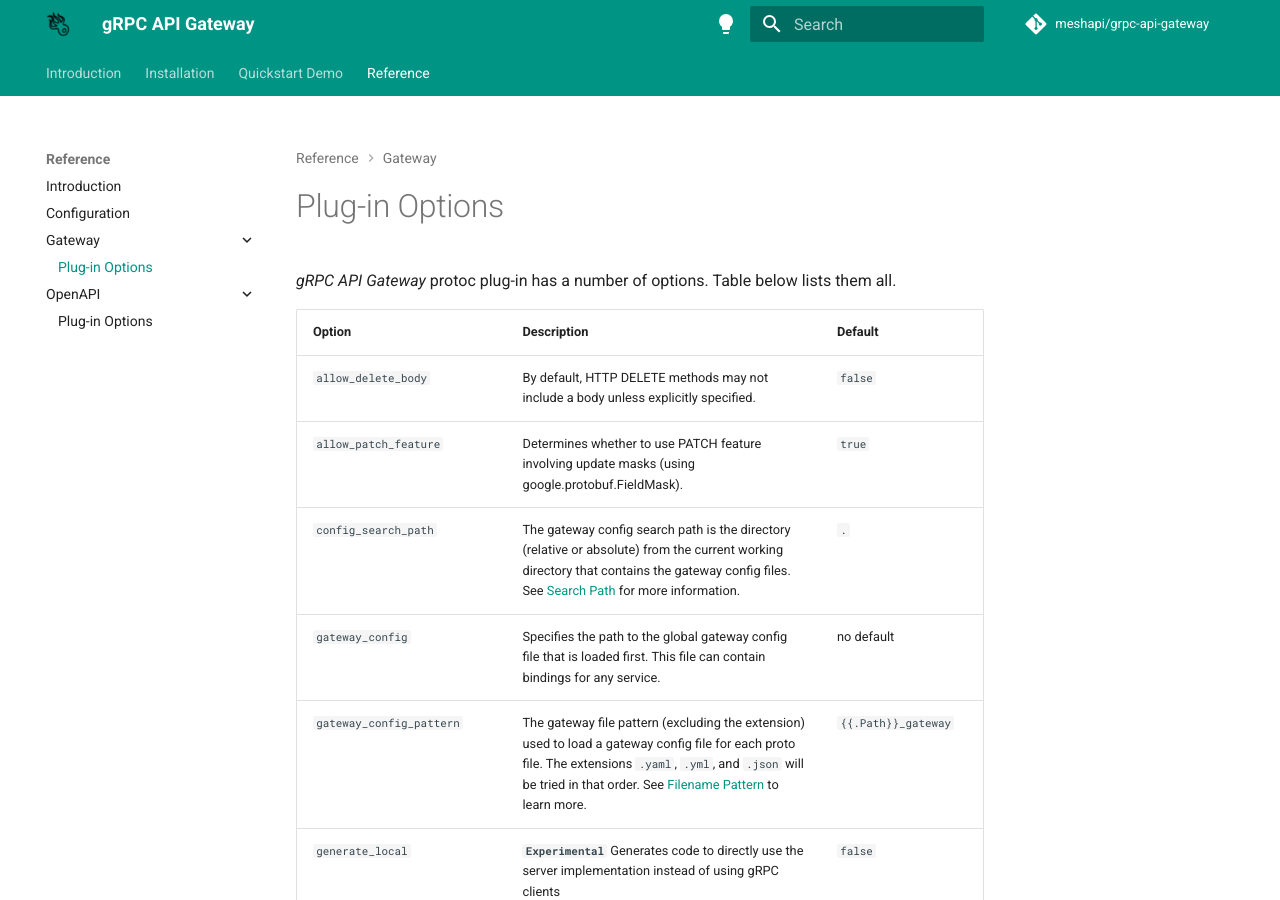
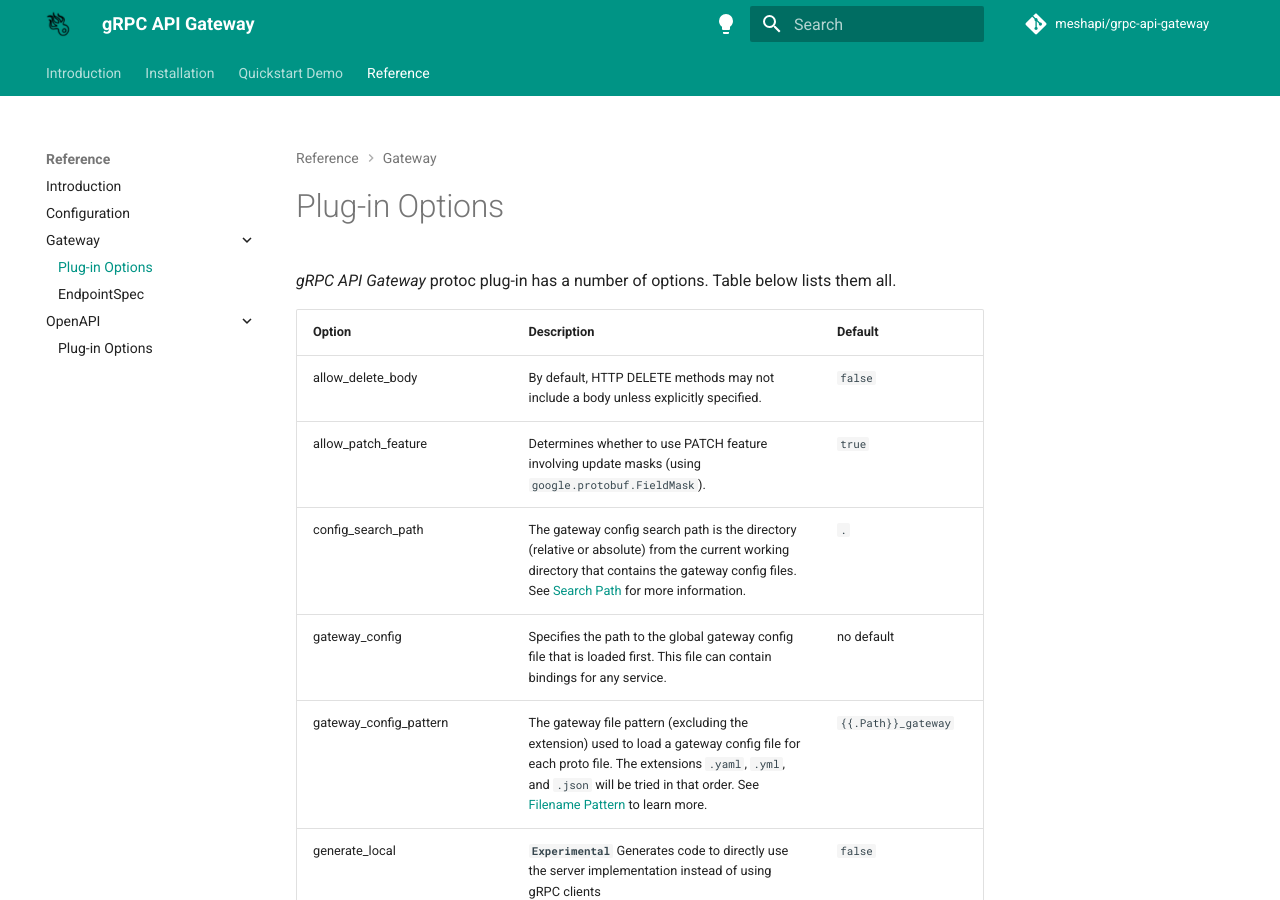
Before and after one commit to meshapi/grpc-api-gateway, an MkDocs documentation site: the page built from docs/reference/grpc/cli.md, in a window 1280 px wide and 900 px high. Built offline with MkDocs 1.6.1 and Material for MkDocs 9.7.7, drawn with Linux system fonts in a browser that asks for light colours; comment, search, counter and statistics services are not loaded.

```diff
--- a/docs/reference/grpc/cli.md
+++ b/docs/reference/grpc/cli.md
@@ -4,18 +4,18 @@ _gRPC API Gateway_ protoc plug-in has a number of options. Table below lists the
 
 | <div style="width:175px">Option</div>      | Description                               | <div style="width:130px">Default</div> |
 | --- | --- | --- |
-| `allow_delete_body` | By default, HTTP DELETE methods may not include a body unless explicitly specified. | `false` |
-| `allow_patch_feature` | Determines whether to use PATCH feature involving update masks (using google.protobuf.FieldMask). | `true` |
-| `config_search_path` | The gateway config search path is the directory (relative or absolute) from the current working directory that contains the gateway config files. See [Search Path](/grpc-api-gateway/reference/configuration/#search-path) for more information. | `.` |
-| `gateway_config` | Specifies the path to the global gateway config file that is loaded first. This file can contain bindings for any service. | no default |
-| `gateway_config_pattern` | The gateway file pattern (excluding the extension) used to load a gateway config file for each proto file. The extensions `.yaml`, `.yml`, and `.json` will be tried in that order. See [Filename Pattern](/grpc-api-gateway/reference/configuration/#filename-pattern) to learn more. | `{{.Path}}_gateway` |
-| `generate_local` | __`Experimental`__ Generates code to directly use the server implementation instead of using gRPC clients | `false` |
-| `generate_unbound_methods` | Determines whether unannotated RPC methods should be included in the proxy. Methods without explicit HTTP bindings will default to POST and will have the route pattern `/<grpc-service>/<method>`. | `false` |
-| `log_file` | If specified, plug-in writes all logs to this file instead. | no default |
-| `log_level` | Sets the log level, levels: `warning`, `info`, `trace` and `silent` | `warning` |
-| `omit_package_doc` | If true, no package comment will be included in the generated code | `false` |
-| `register_func_suffix` | Used to construct names of generated `Register*<Suffix>` methods. | `Handler` |
-| `repeated_path_param_separator` | Configures how repeated fields should be split. Allowed values are `csv`, `pipes`, `ssv` and `tsv`. | `csv` |
-| `request_context` | Determine whether to use HTTP request's context or not. | `true` |
-| `standalone` | Generates a standalone gateway package, which imports the target service package | `false` |
-| `warn_on_unbound_methods` | Emits a warning message if an RPC method has no mapping. | `false` |
+| allow_delete_body | By default, HTTP DELETE methods may not include a body unless explicitly specified. | `false` |
+| allow_patch_feature | Determines whether to use PATCH feature involving update masks (using `google.protobuf.FieldMask`). | `true` |
+| config_search_path | The gateway config search path is the directory (relative or absolute) from the current working directory that contains the gateway config files. See [Search Path](/grpc-api-gateway/reference/configuration/#search-path) for more information. | `.` |
+| gateway_config | Specifies the path to the global gateway config file that is loaded first. This file can contain bindings for any service. | no default |
+| gateway_config_pattern | The gateway file pattern (excluding the extension) used to load a gateway config file for each proto file. The extensions `.yaml`, `.yml`, and `.json` will be tried in that order. See [Filename Pattern](/grpc-api-gateway/reference/configuration/#filename-pattern) to learn more. | `{{.Path}}_gateway` |
+| generate_local | __`Experimental`__ Generates code to directly use the server implementation instead of using gRPC clients | `false` |
+| generate_unbound_methods | Determines whether unannotated RPC methods should be included in the proxy. Methods without explicit HTTP bindings will default to POST and will have the route pattern `/<grpc-service>/<method>`. | `false` |
+| log_file | If specified, plug-in writes all logs to this file instead. | no default |
+| log_level | Sets the log level, levels: `warning`, `info`, `trace` and `silent` | `warning` |
+| omit_package_doc | If true, no package comment will be included in the generated code | `false` |
+| register_func_suffix | Used to construct names of generated `Register*<Suffix>` methods. | `Handler` |
+| repeated_path_param_separator | Configures how repeated fields should be split. Allowed values are `csv`, `pipes`, `ssv` and `tsv`. | `csv` |
+| request_context | Determine whether to use HTTP request's context or not. | `true` |
+| standalone | Generates a standalone gateway package, which imports the target service package | `false` |
+| warn_on_unbound_methods | Emits a warning message if an RPC method has no mapping. | `false` |
--- a/mkdocs.yml
+++ b/mkdocs.yml
@@ -20,6 +20,8 @@ markdown_extensions:
       pygments_lang_class: true
   - pymdownx.inlinehilite
   - pymdownx.snippets
+  - toc:
+      permalink: ¶
 
 nav:
   - Introduction:
@@ -35,6 +37,7 @@ nav:
     - reference/configuration.md
     - Gateway:
       - reference/grpc/cli.md
+      - reference/grpc/route.md
     - OpenAPI:
       - reference/openapi/cli.md
 
@@ -49,6 +52,7 @@ theme:
     - navigation.indexes
     - navigation.tabs
     - navigation.expand
+    - navigation.tracking
     - content.tabs.link
     - content.code.copy
     - content.code.annotate
```
Also changed, not shown: docs/reference/grpc/route.md (+92 -0 lines).
